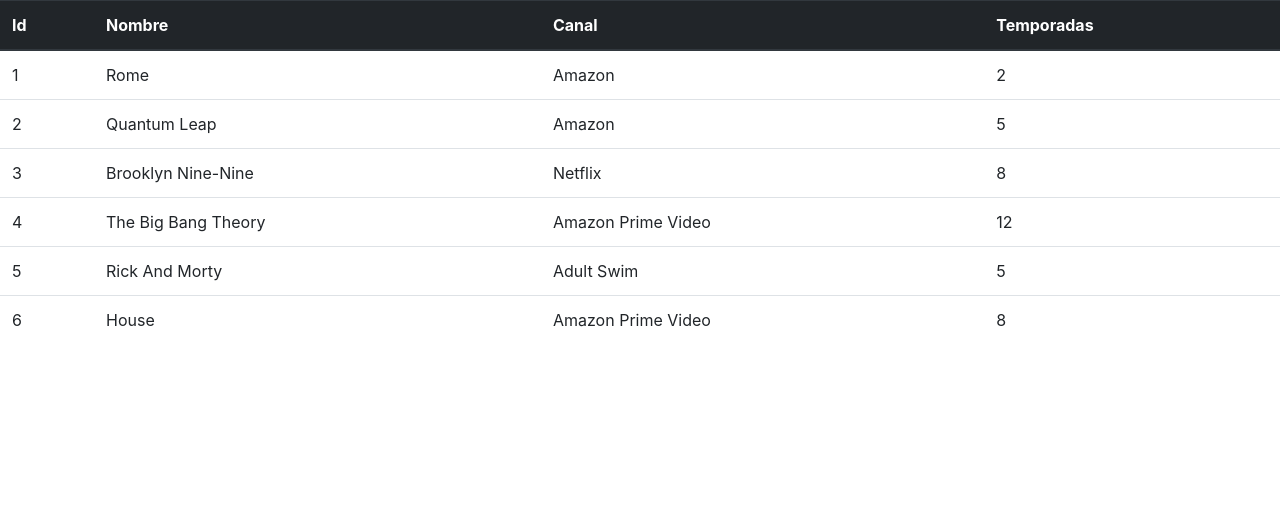
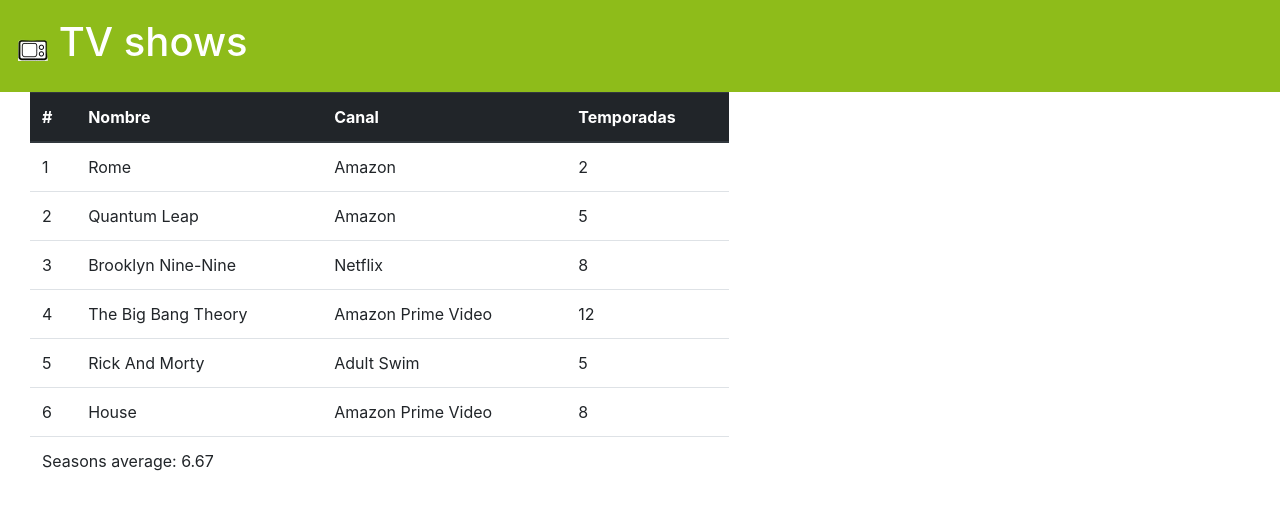
Before and after one commit to Daniagui12/202210_Taller_TypeScript_1, a plain HTML site: page code/index.html in a window 1280 px wide. Drawn offline with nearby package versions, Linux system fonts and the light colour scheme.

Commit message:
terminada primera parte

```diff
--- /dev/null
+++ b/code/config.css
@@ -0,0 +1,7 @@
+.header {
+    padding: 18px;
+    text-align: left;
+    background: #8ebc1a;
+    color: white;
+    font-size: 15px;
+  }
--- a/code/index.html
+++ b/code/index.html
@@ -5,12 +5,18 @@
         <meta name="viewport" content="width=device-width, initial-scale=1.0">
         <title>Series</title>
         <link rel="stylesheet" href="https://stackpath.bootstrapcdn.com/bootstrap/4.1.3/css/bootstrap.min.css" integrity="sha384-MCw98/SFnGE8fJT3GXwEOngsV7Zt27NXFoaoApmYm81iuXoPkFOJwJ8ERdknLPMO" crossorigin="anonymous">
+        <link rel="stylesheet" href="config.css">
     </head>
 <body>
+    <div class="header">
+        <h1><a><img src = "small tv.png"></a> TV shows</h1>
+    </div>
+    <div class="container-fluid">
+        <div class="col-7" style="background-color:rgb(255, 255, 255);">
         <table class="table">
             <thead class="thead-dark">
                 <tr>
-                <th>Id</th>
+                    <th>#</th>
                     <th>Nombre</th>
                     <th>Canal</th>
                     <th>Temporadas</th>
@@ -19,6 +25,9 @@
             <tbody id="series">
             </tbody>
         </table>
+        </div>
+    </div>
+
     <script type="module" src="./scripts/dataSeries.js" ></script>
     <script type="module" src="./scripts/series.js" ></script>
     <script type="module" src="./scripts/main.js"></script>
--- a/code/scripts/main.js
+++ b/code/scripts/main.js
@@ -7,4 +7,15 @@ function renderSeriesInTable(series) {
         trElement.innerHTML = "<td>".concat(c.id, "</td>\n    <td>").concat(c.name, "</td>\n    <td>").concat(c.channel, "</td>\n    <td>").concat(c.seasons, "</td>");
         seriesTbody.appendChild(trElement);
     });
+    var i = average(series);
+    var trElement = document.createElement("tr");
+    trElement.innerHTML = "<td colspan=\"6\">Seasons average: \n  ".concat(i, "</td>");
+    seriesTbody.appendChild(trElement);
 }
+function average(series) {
+    var sum = 0;
+    series.forEach(function (c) {
+        sum += c.seasons;
+    });
+    return Math.round((sum / series.length) * 100) / 100;
+}
```
Also changed, not shown: code/small tv.png (added), code/tv.jpg (added), 1 other file. Lines whose indentation alone changed are shown as unchanged.
